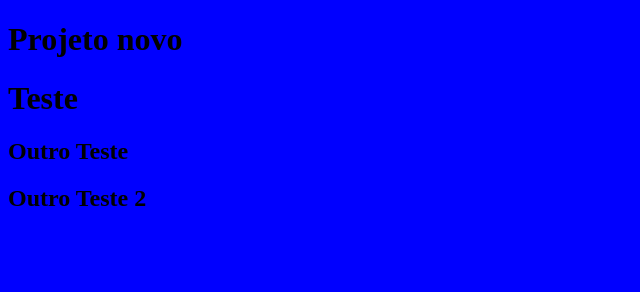
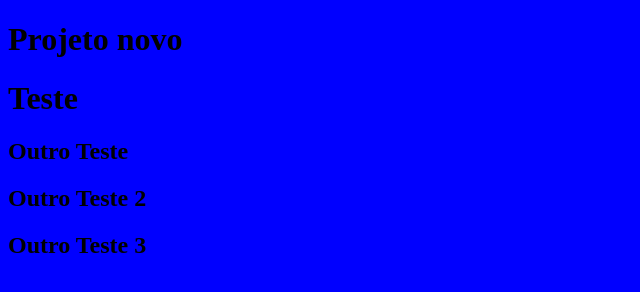
Before and after one commit to fabianosb/aula-git, a plain HTML site: page index.html in a window 1280 px wide. Shown: the whole page, without its empty margins (0-640 px from the left). Drawn offline with Linux system fonts and the light colour scheme.

Commit message:
Inclusao de um novo html

```diff
--- a/index.html
+++ b/index.html
@@ -9,5 +9,6 @@
   <h1>Teste</h1>
   <h2>Outro Teste</h2>
   <h2>Outro Teste 2</h2>
+  <h2>Outro Teste 3</h2>
 </body>
 </html>
```
